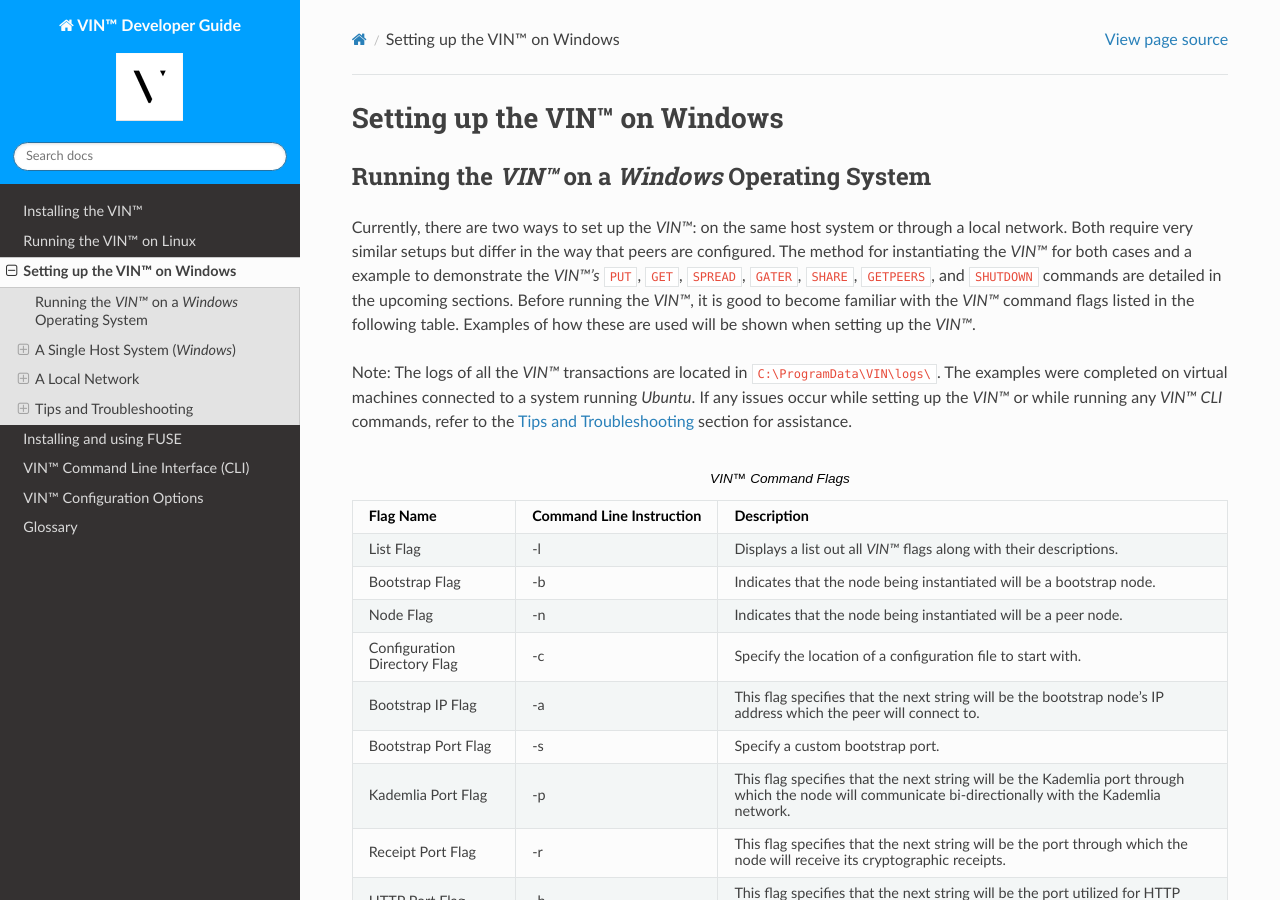
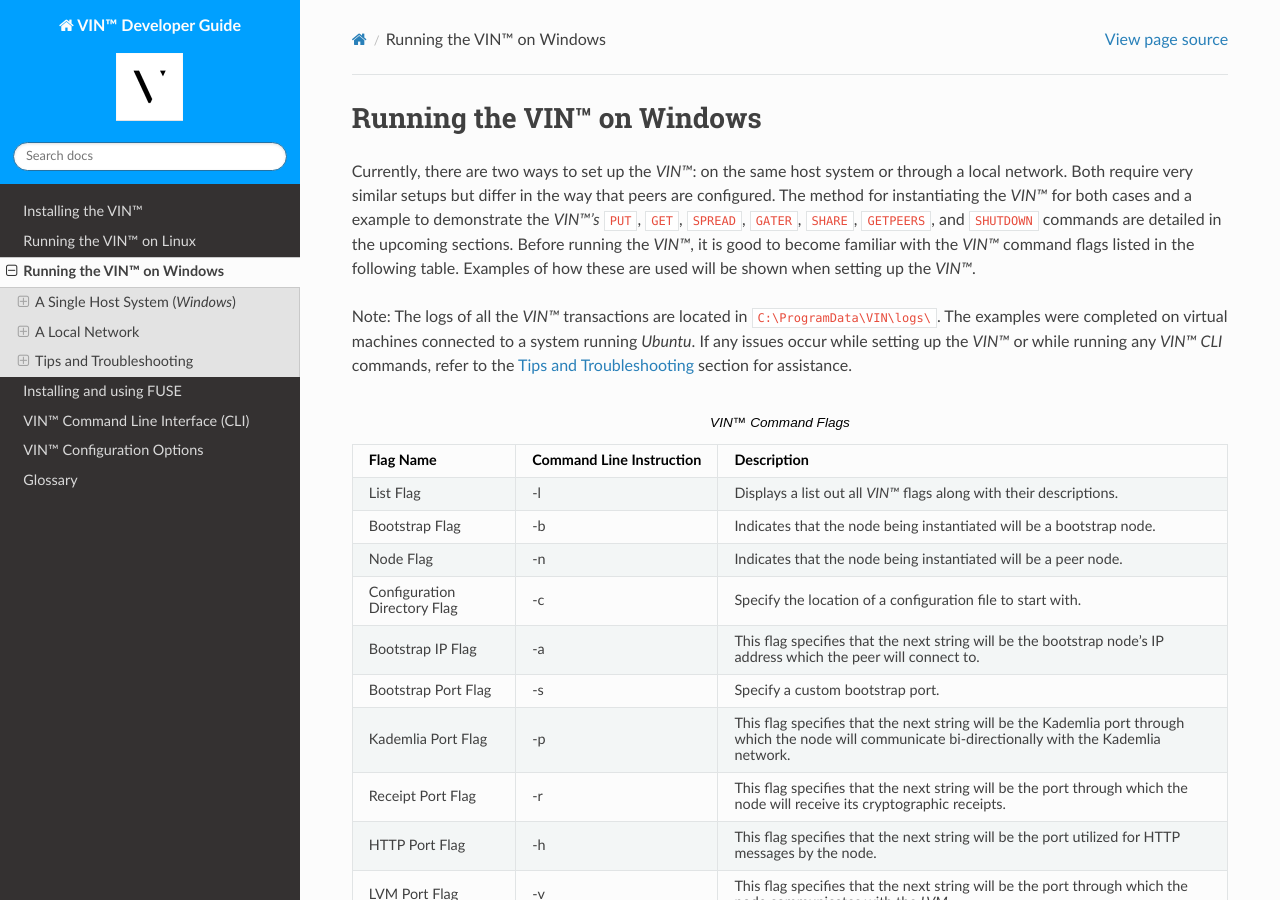
Before and after one commit to Market-Insight-Solutions-LLC/vin-developer-guide, a Sphinx documentation site: the page built from docs/source/running_the_vin_windows.rst, in a window 1280 px wide and 900 px high. Built offline with Sphinx 7.4.7 and the Read the Docs theme 2.0.0, drawn with Linux system fonts in a browser that asks for light colours.

```diff
--- a/docs/source/running_the_vin_windows.rst
+++ b/docs/source/running_the_vin_windows.rst
@@ -1,12 +1,8 @@
 .. _running-the-vin-windows:
 
 ***********************************
-Setting up the VIN™ on Windows
+Running the VIN™ on Windows
 ***********************************
-
-
-Running the *VIN™* on a *Windows* Operating System
-==================================================
 
 Currently, there are two ways to set up the *VIN™*: on the same host system or through a local network. Both require very similar setups but differ in the way that peers are configured. The method for instantiating the *VIN™* for both cases and a example to demonstrate the *VIN™'s* ``PUT``, ``GET``, ``SPREAD``, ``GATER``, ``SHARE``, ``GETPEERS``, and ``SHUTDOWN`` commands are detailed in the upcoming sections. Before running the *VIN™*, it is good to become familiar with the *VIN™* command flags listed in the following table. Examples of how these are used will be shown when setting up the *VIN™*.
 
```
